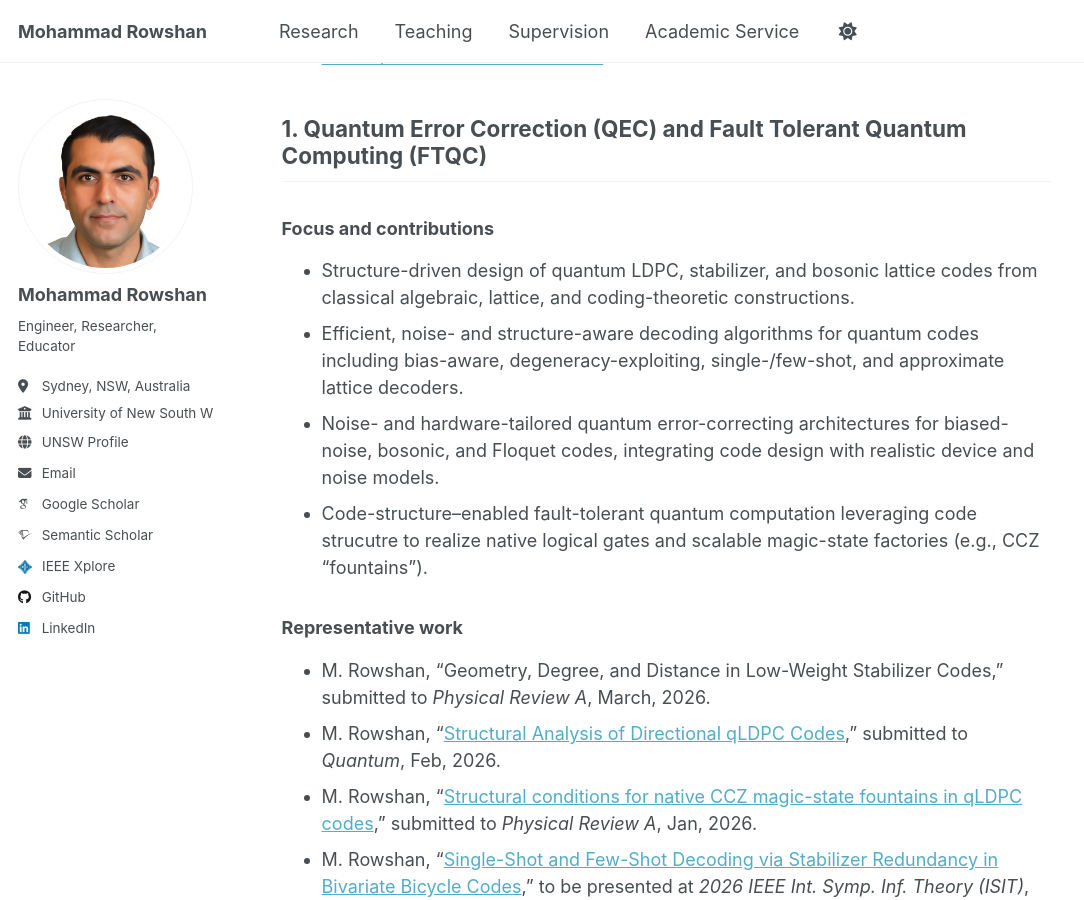
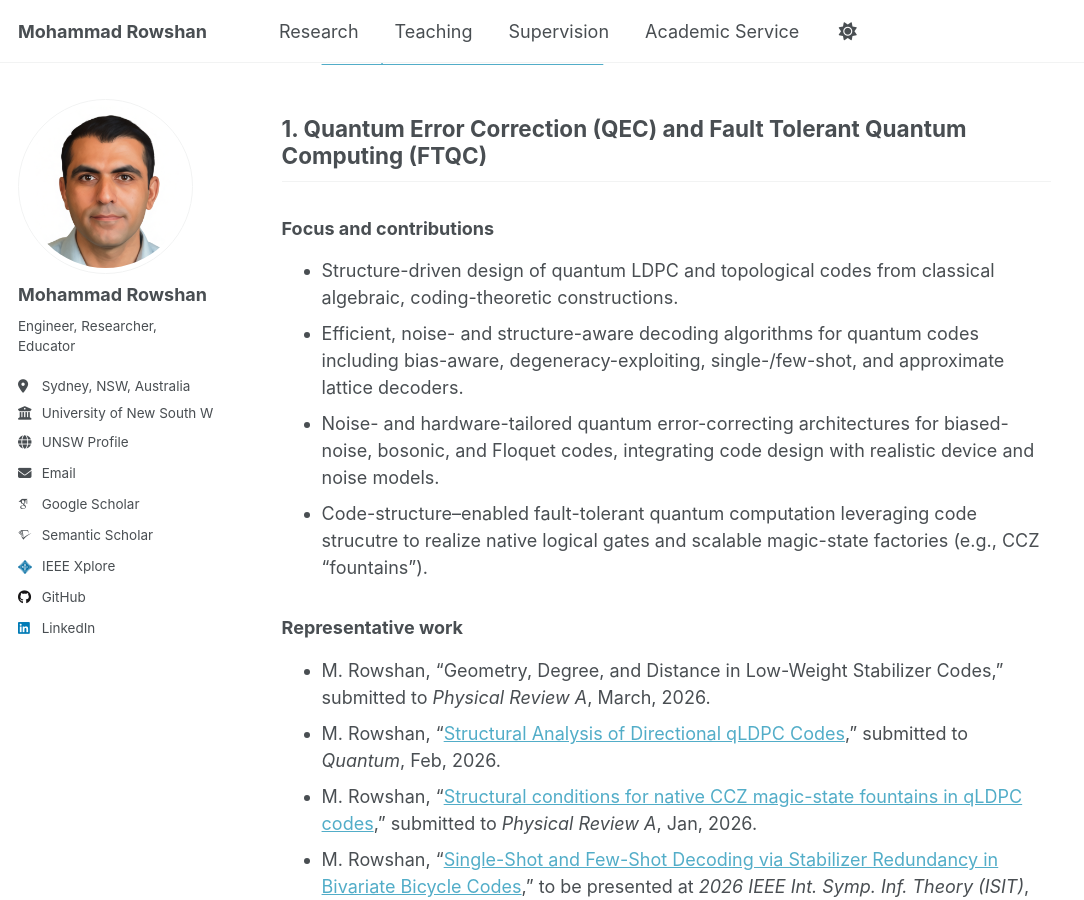
Before and after one commit to mohammad-rowshan/mohammad-rowshan.github.io, a Jekyll site: the page built from _pages/research.md, in a window 1280 px wide and 900 px high, scrolled down 785 px. Shown: the whole window, without its empty margins (0-1084 px from the left). Built offline with Jekyll 4.4.1, drawn with Linux system fonts in a browser that asks for light colours; some web fonts are replaced; a script that is not in the unit is left out; comment, search, counter and statistics services are not loaded.

Commit message:
Update research.md

```diff
--- a/_pages/research.md
+++ b/_pages/research.md
@@ -28,7 +28,7 @@ For a complete list, please visit my [Google Scholar](https://scholar.google.com
 
 ### Focus and contributions
 
-- Structure-driven design of quantum LDPC, stabilizer, and bosonic lattice codes from classical algebraic, lattice, and coding-theoretic constructions.
+- Structure-driven design of quantum LDPC and topological codes from classical algebraic, coding-theoretic constructions.
 - Efficient, noise- and structure-aware decoding algorithms for quantum codes including bias-aware, degeneracy-exploiting, single-/few-shot, and approximate lattice decoders.
 - Noise- and hardware-tailored quantum error-correcting architectures for biased-noise, bosonic, and Floquet codes, integrating code design with realistic device and noise models.
 - Code-structure–enabled fault-tolerant quantum computation leveraging code strucutre to realize native logical gates and scalable magic-state factories (e.g., CCZ “fountains”).
```
